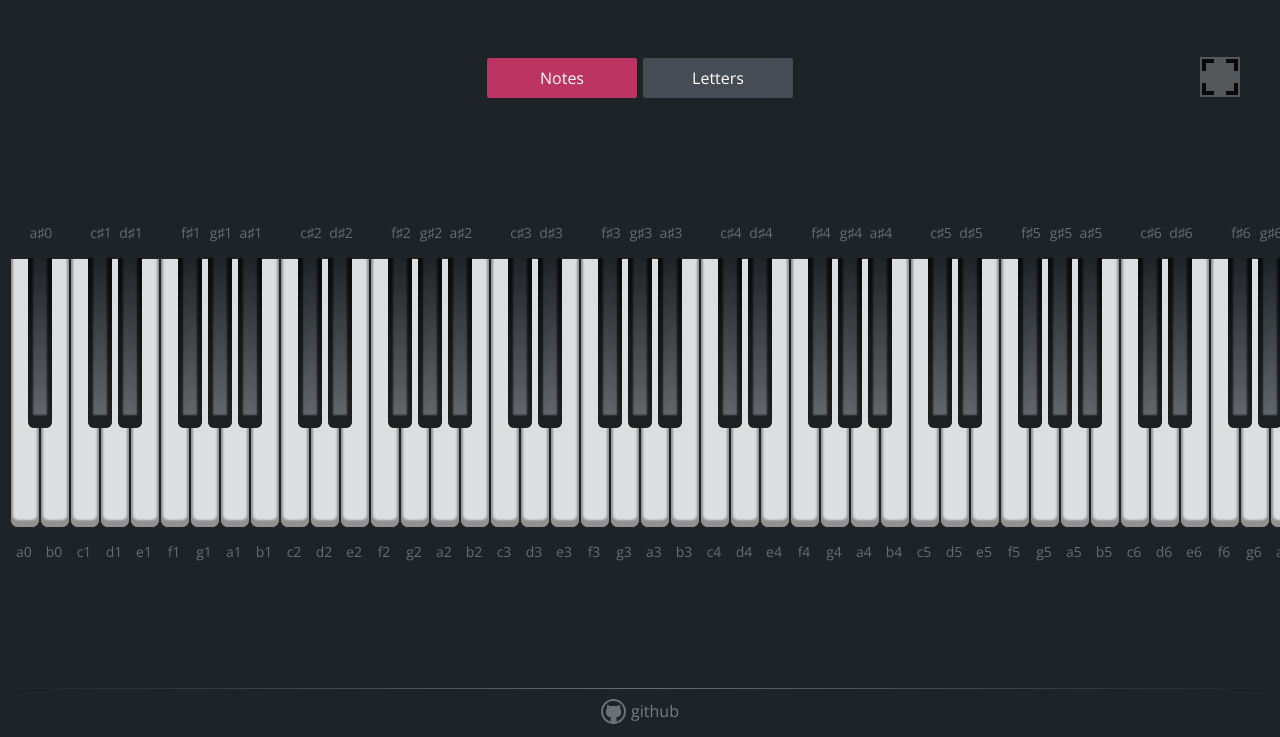
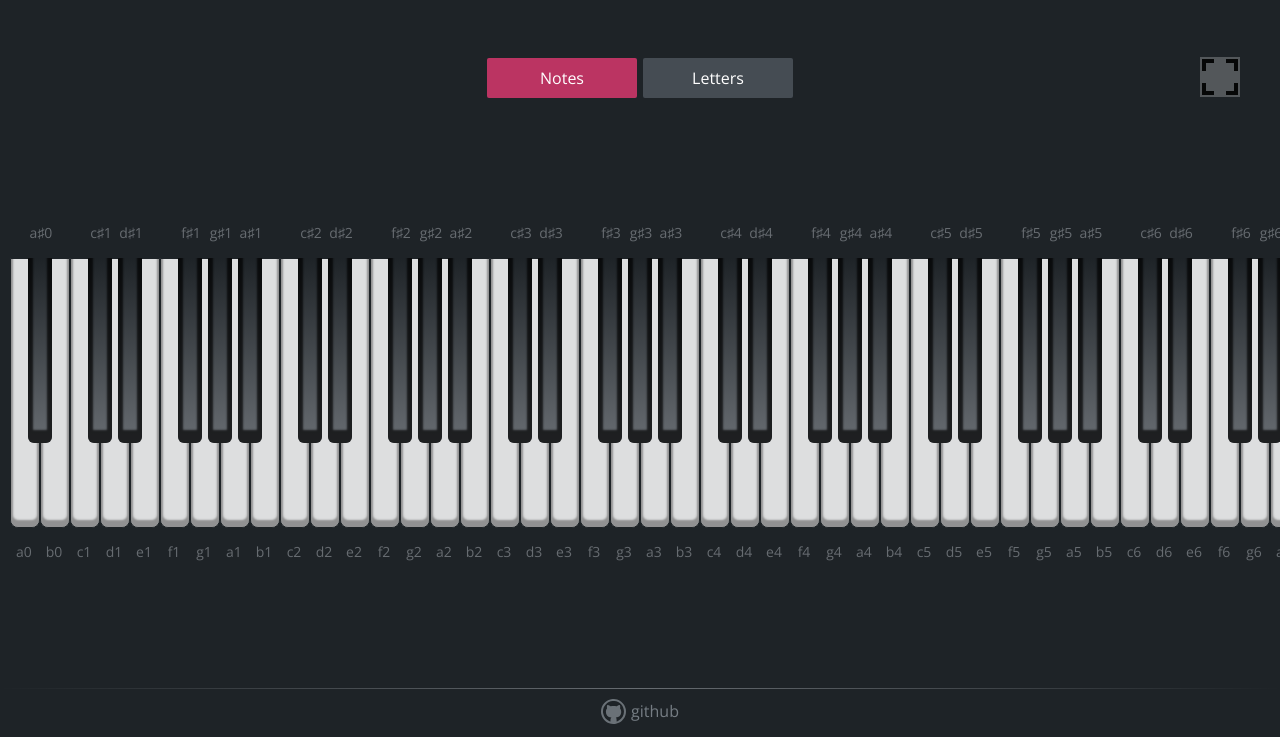
Before and after one commit to elaineir/piano, a plain HTML site: page index.html in a window 1280 px wide. Shown: the part 63-800 px from the top of the page. Drawn offline with nearby package versions, Linux system fonts and the light colour scheme.

Commit message:
fix: fix lenght of sharp keys

```diff
--- a/styles/style.css
+++ b/styles/style.css
@@ -125,7 +125,7 @@
 
 .piano__key_sharp {
 	width: 24px;
-	height: 170px;
+	height: 185px;
 	background: linear-gradient(to top, #676c71, #1e2327);
 	border: 0;
 	border-radius: 0px 0px 6px 6px;
```
